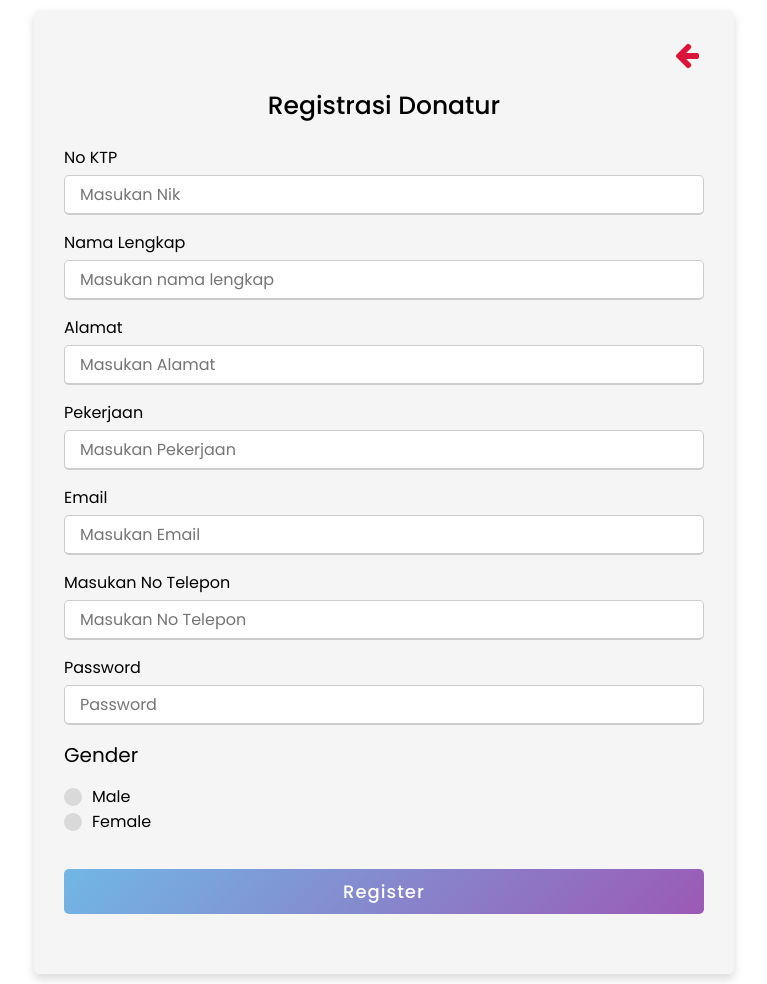
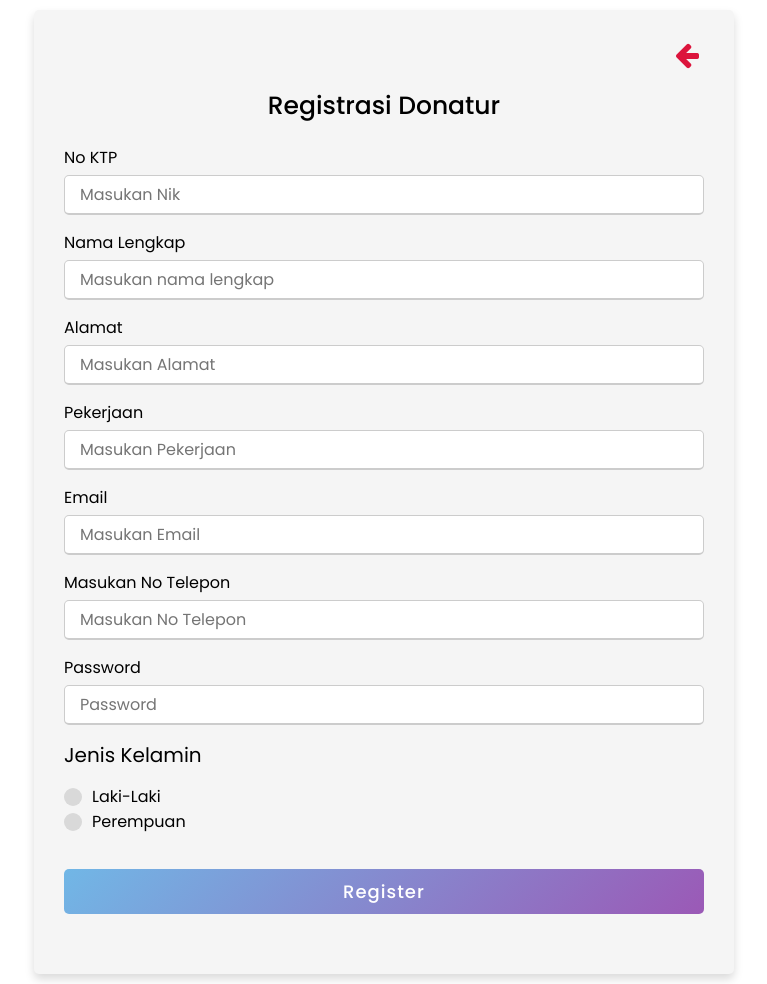
Before and after one commit to InsanPersadaCenter/InsanPersadaCenter, a plain HTML site: page registrasi.html in a window 1280 px wide. Shown: the whole page, without its empty margins (256-1023 px from the left). Drawn offline with nearby package versions, Linux system fonts and the light colour scheme.

Commit message:
Update registrasi.html

```diff
--- a/registrasi.html
+++ b/registrasi.html
@@ -58,15 +58,15 @@
           <div class="gender-details">
             <input type="radio" name="gender" id="dot-1" />
             <input type="radio" name="gender" id="dot-2" />
-            <span class="gender-title">Gender</span>
+            <span class="gender-title">Jenis Kelamin</span>
             <div class="category">
               <label for="dot-1">
                 <span class="dot one"></span>
-                <span class="gender">Male</span>
+                <span class="gender">Laki-Laki</span>
               </label>
               <label for="dot-2">
                 <span class="dot two"></span>
-                <span class="gender">Female</span>
+                <span class="gender">Perempuan</span>
               </label>
             </div>
           </div>
```
